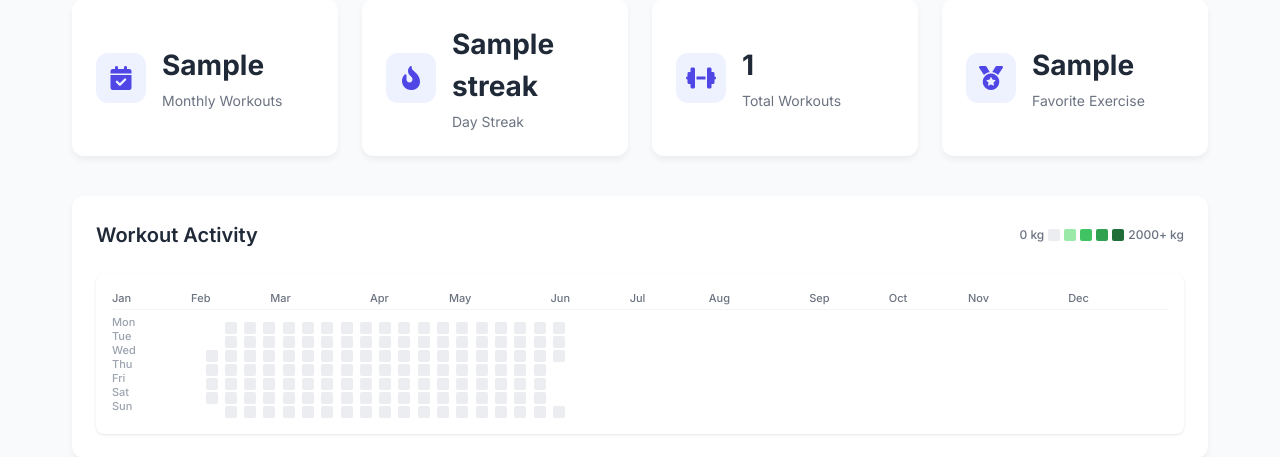
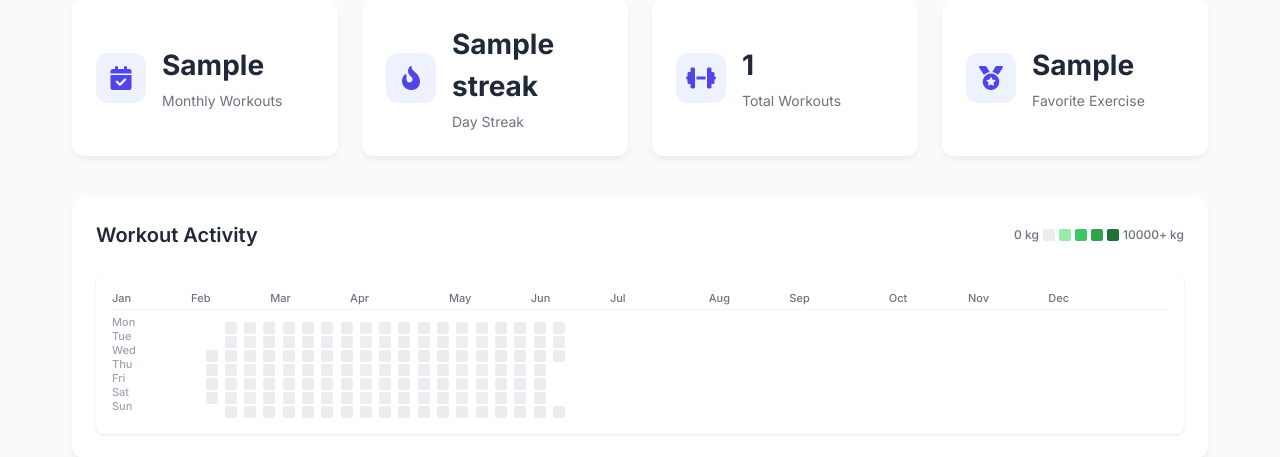
Before and after one commit to BRONDIJKxyz/Groei-app, a Flask app: template gym_app/templates/dashboard.html in a window 1280 px wide. Shown: the part 197-654 px from the top of the page. Run offline with Flask 3, Linux system fonts and the light colour scheme; the template is opened without the code that fills it: most values are stand-ins (such as "Sample title", 1, 10 or a date in 2020); parts of the project's set-up code (start-up, migrations or seed data) failed here and were passed over.

Commit message:
Fix heatmap issues: correct month alignment, faster hover effect, and update intensity thresholds to 10000kg

```diff
--- a/gym_app/templates/dashboard.html
+++ b/gym_app/templates/dashboard.html
@@ -65,7 +65,7 @@
                 <div class="heat-level-2 legend-box"></div>
                 <div class="heat-level-3 legend-box"></div>
                 <div class="heat-level-4 legend-box"></div>
-                <span>2000+ kg</span>
+                <span>10000+ kg</span>
             </div>
         </div>
 
@@ -158,13 +158,19 @@
         for (let i = 0; i < 12; i++) {
             const monthStart = new Date(currentYear, i, 1);
 
-            // Calculate week number within the year (column position)
-            const weekOffset = getWeekNumber(monthStart) - getWeekNumber(startOfYear);
+            // Get the day of week for this month (0 = Sunday)
+            const firstDayOfMonth = monthStart.getDay();
+
+            // Calculate days since start of year
+            const daysSinceStart = Math.floor((monthStart - startOfYear) / (1000 * 60 * 60 * 24));
+
+            // Calculate the week column more precisely
+            const weekOffset = Math.floor(daysSinceStart / 7);
 
             const monthLabel = document.createElement('div');
             monthLabel.className = 'month-label';
             monthLabel.textContent = months[i];
-            monthLabel.style.gridColumn = weekOffset + 1;
+            monthLabel.style.gridColumn = weekOffset + 1; // 1-based for CSS grid
             monthLabelContainer.appendChild(monthLabel);
         }
 
@@ -225,11 +231,11 @@
 
             if (dateStr in dateWeightMap) {
                 weight = dateWeightMap[dateStr];
-                // Set intensity level based on weight
-                if (weight > 0 && weight <= 500) intensity = 1;
-                else if (weight > 500 && weight <= 1000) intensity = 2;
-                else if (weight > 1000 && weight <= 2000) intensity = 3;
-                else if (weight > 2000) intensity = 4;
+                // Set intensity level based on weight with higher threshold (up to 10000kg)
+                if (weight > 0 && weight <= 1000) intensity = 1;
+                else if (weight > 1000 && weight <= 3000) intensity = 2;
+                else if (weight > 3000 && weight <= 10000) intensity = 3;
+                else if (weight > 10000) intensity = 4;
             }
 
             // Create day element
@@ -446,12 +452,13 @@
         width: 12px;
         height: 12px;
         border-radius: 2px;
-        transition: transform 0.1s ease;
+        transition: transform 0.05s ease-out;
     }
 
     .calendar-day:hover {
         transform: scale(1.3);
         z-index: 10;
+        transition: transform 0.03s ease-out;
     }
 
     /* Clear the float after the weekday labels */
```
